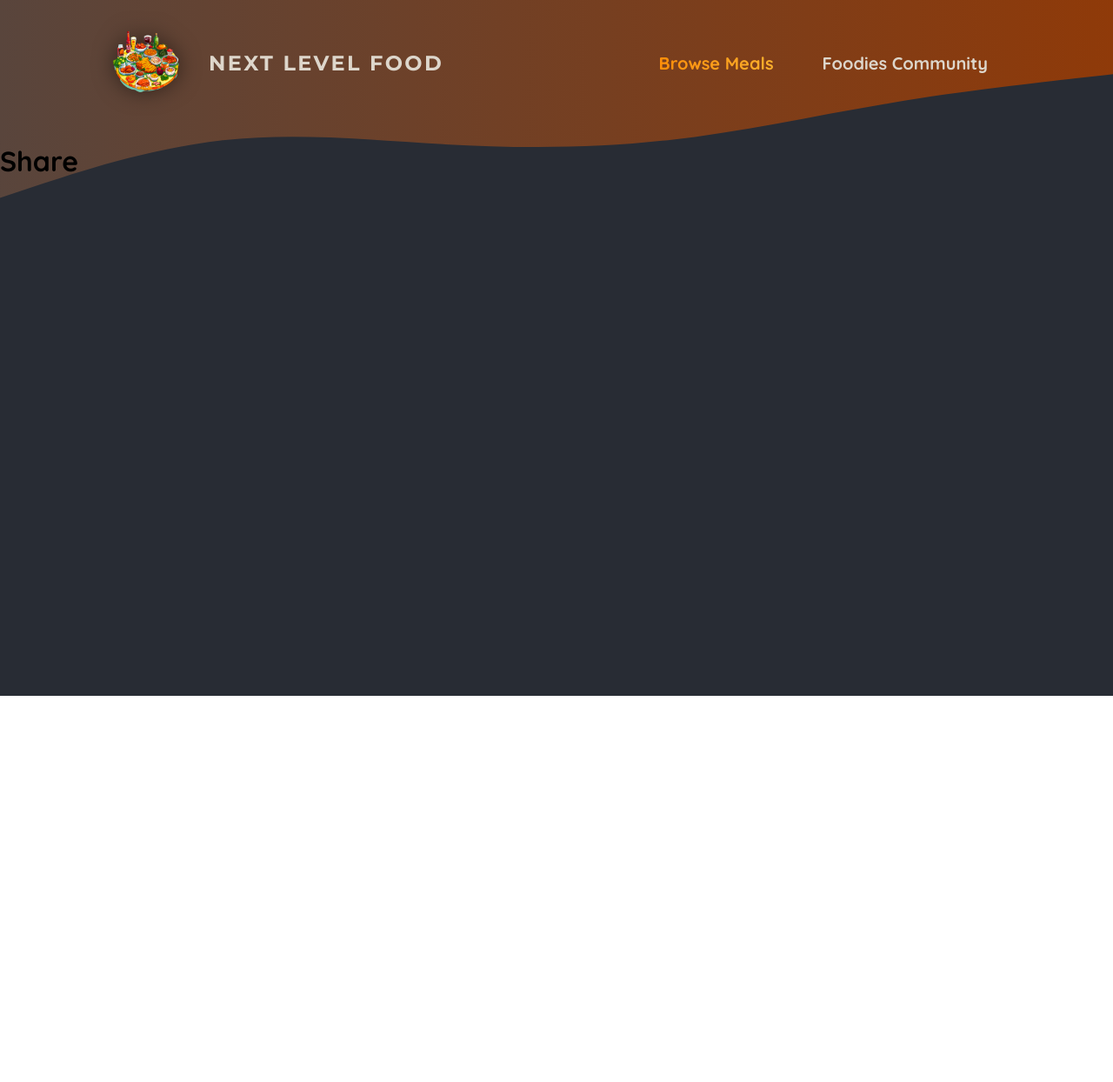
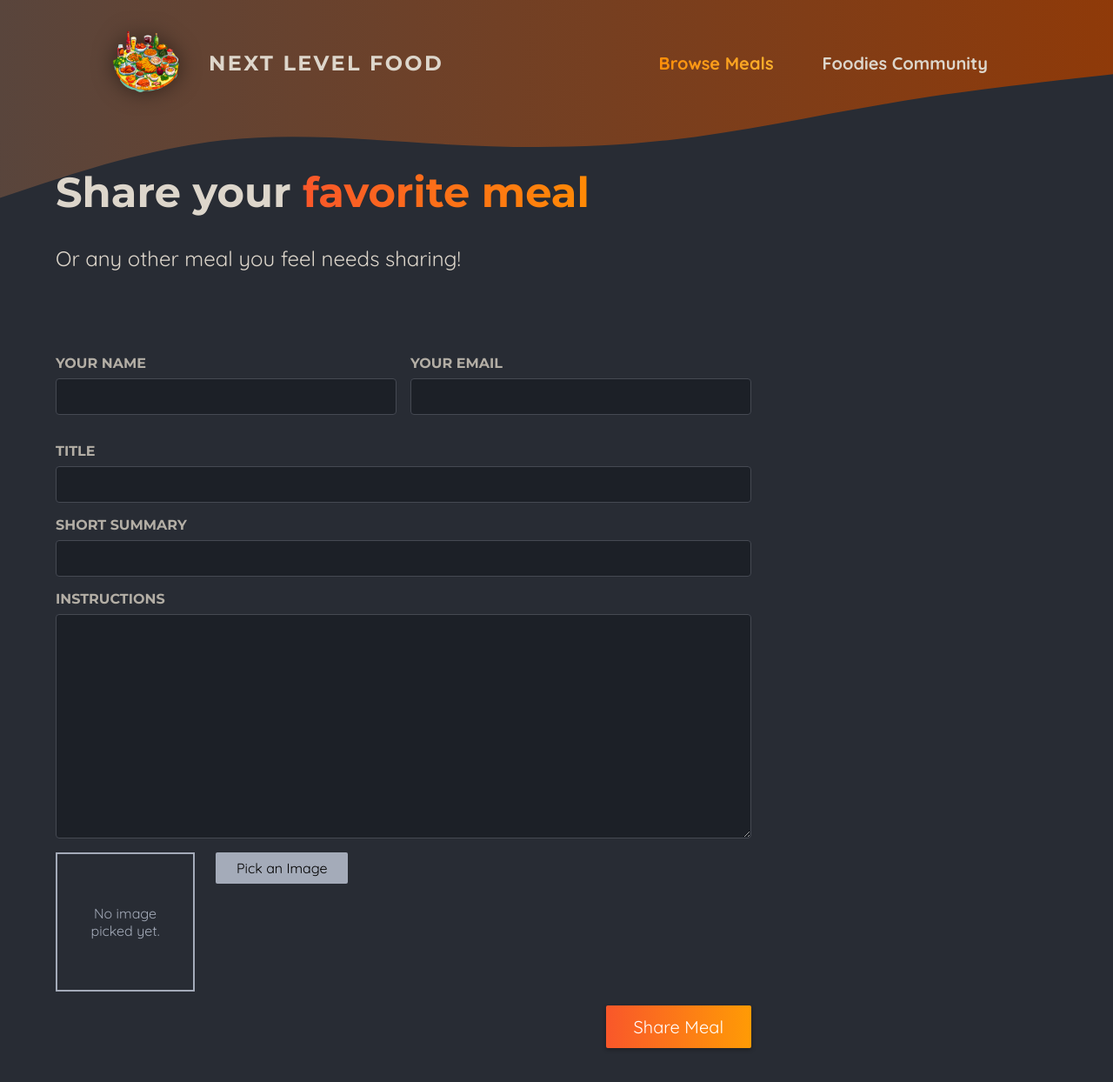
Before and after one commit to yunyun-c/foodies-app-nextjs, a Next.js app: page /meals/share in a window 1280 px wide. Shown: the top 1244 px of the page at 87% size. Before the commit the page ends 800 px from the top, so only its background shows below. Built offline with nearby package versions, Linux system fonts and the light colour scheme.

Commit message:
course 115-118

```diff
--- a/app/meals/share/page.js
+++ b/app/meals/share/page.js
@@ -1,9 +1,50 @@
-function Share() {
+import ImagePicker from "@/components/meals/image-picker";
+import classes from "./page.module.css";
+
+export default function ShareMealPage() {
   return (
-    <div>
-      <h1>Share</h1>
-    </div>
+    <>
+      <header className={classes.header}>
+        <h1>
+          Share your <span className={classes.highlight}>favorite meal</span>
+        </h1>
+        <p>Or any other meal you feel needs sharing!</p>
+      </header>
+      <main className={classes.main}>
+        <form className={classes.form}>
+          <div className={classes.row}>
+            <p>
+              <label htmlFor="name">Your name</label>
+              <input type="text" id="name" name="name" required />
+            </p>
+            <p>
+              <label htmlFor="email">Your email</label>
+              <input type="email" id="email" name="email" required />
+            </p>
+          </div>
+          <p>
+            <label htmlFor="title">Title</label>
+            <input type="text" id="title" name="title" required />
+          </p>
+          <p>
+            <label htmlFor="summary">Short Summary</label>
+            <input type="text" id="summary" name="summary" required />
+          </p>
+          <p>
+            <label htmlFor="instructions">Instructions</label>
+            <textarea
+              id="instructions"
+              name="instructions"
+              rows="10"
+              required
+            ></textarea>
+          </p>
+          <ImagePicker />
+          <p className={classes.actions}>
+            <button type="submit">Share Meal</button>
+          </p>
+        </form>
+      </main>
+    </>
   );
 }
-
-export default Share;
--- /dev/null
+++ b/app/meals/share/page.module.css
@@ -0,0 +1,98 @@
+.header {
+  gap: 3rem;
+  margin: 3rem auto 5rem auto;
+  width: 90%;
+  max-width: 75rem;
+  color: #ddd6cb;
+  font-size: 1.5rem;
+}
+
+.header h1 {
+  font-family: "Montserrat", sans-serif;
+}
+
+.highlight {
+  background: linear-gradient(90deg, #f9572a, #ff8a05);
+  background-clip: text;
+  -webkit-background-clip: text;
+  -webkit-text-fill-color: transparent;
+}
+
+.main {
+  width: 90%;
+  max-width: 75rem;
+  margin: 3rem auto;
+  color: white;
+}
+
+.form {
+  max-width: 50rem;
+}
+
+.form label {
+  display: block;
+  margin-bottom: 0.5rem;
+  font-size: 1rem;
+  font-family: "Montserrat", sans-serif;
+  text-transform: uppercase;
+  color: #b3aea5;
+  font-weight: bold;
+}
+
+.form input,
+.form textarea {
+  display: block;
+  width: 100%;
+  padding: 0.5rem 1rem;
+  border-radius: 4px;
+  border: 1px solid #454952;
+  background: #1c2027;
+  font-size: 1.25rem;
+  font-family: "Montserrat", sans-serif;
+  color: #ddd6cb;
+}
+
+.form input:focus,
+.form textarea:focus {
+  outline-color: #f99f2a;
+  background-color: #1f252d;
+}
+
+.row {
+  display: flex;
+  gap: 1rem;
+}
+
+.row p {
+  width: 100%;
+}
+
+.actions {
+  text-align: right;
+}
+
+.actions button {
+  border: 0;
+  padding: 0.75rem 2rem;
+  background: linear-gradient(90deg, #f9572a, #ff9b05);
+  border: none;
+  color: #ffffff;
+  border-radius: 2px;
+  cursor: pointer;
+  font: inherit;
+  font-size: 1.25rem;
+  box-shadow: 0 2px 5px rgba(0, 0, 0, 0.3);
+}
+
+.actions button:hover,
+.actions button:focus {
+  background: linear-gradient(90deg, #fd4715, #f9b241);
+}
+
+.actions button:disabled,
+.actions button:hover:disabled,
+.actions button:focus:disabled {
+  background: #ccc;
+  color: #979797;
+  cursor: not-allowed;
+}
--- /dev/null
+++ b/components/meals/image-picker.js
@@ -0,0 +1,66 @@
+"use client";
+
+import Image from "next/image";
+import { useRef, useState } from "react";
+import classes from "./image-picker.module.css";
+
+export default function ImagePicker({ label, name }) {
+  const [pickedImage, setPickedImage] = useState();
+  const imageInput = useRef();
+
+  function handlePickClick() {
+    imageInput.current.click();
+  }
+
+  function handleImageChange() {
+    const file = event.target.files[0];
+
+    if (!file) {
+      setPickedImage(null);
+      return;
+    }
+
+    const fileReader = new FileReader();
+
+    fileReader.onload = () => {
+      setPickedImage(fileReader.result);
+    };
+
+    fileReader.readAsDataURL(file);
+  }
+
+  return (
+    <div className={classes.picker}>
+      <label htmlFor="image">{label}</label>
+      <div className={classes.controls}>
+        <div className={classes.preview}>
+          {!pickedImage && <p>No image picked yet.</p>}
+          {pickedImage && (
+            <Image
+              src={pickedImage}
+              alt="The image selected by the user."
+              fill
+            />
+          )}
+        </div>
+        <input
+          className={classes.input}
+          type="file"
+          id={name}
+          accept="image/png, image/jpeg"
+          name={name}
+          ref={imageInput}
+          onChange={handleImageChange}
+          required
+        />
+        <button
+          className={classes.button}
+          type="button"
+          onClick={handlePickClick}
+        >
+          Pick an Image
+        </button>
+      </div>
+    </div>
+  );
+}
--- /dev/null
+++ b/components/meals/image-picker.module.css
@@ -0,0 +1,45 @@
+.controls {
+  display: flex;
+  align-items: flex-start;
+  gap: 1.5rem;
+  margin-bottom: 1rem;
+}
+
+.picker .input {
+  display: none;
+}
+
+.picker .button {
+  border: 0;
+  padding: 0.5rem 1.5rem;
+  background: #a4abb9;
+  border-radius: 2px;
+  cursor: pointer;
+  font: inherit;
+}
+
+.picker .button:hover,
+.picker .button:focus {
+  background: #b3b9c6;
+}
+
+.preview {
+  width: 10rem;
+  height: 10rem;
+  border: 2px solid #a4abb9;
+  display: flex;
+  justify-content: center;
+  align-items: center;
+  text-align: center;
+  color: #a4abb9;
+  position: relative;
+}
+
+.preview p {
+  margin: 0;
+  padding: 1rem;
+}
+
+.preview img {
+  object-fit: cover;
+}
```
